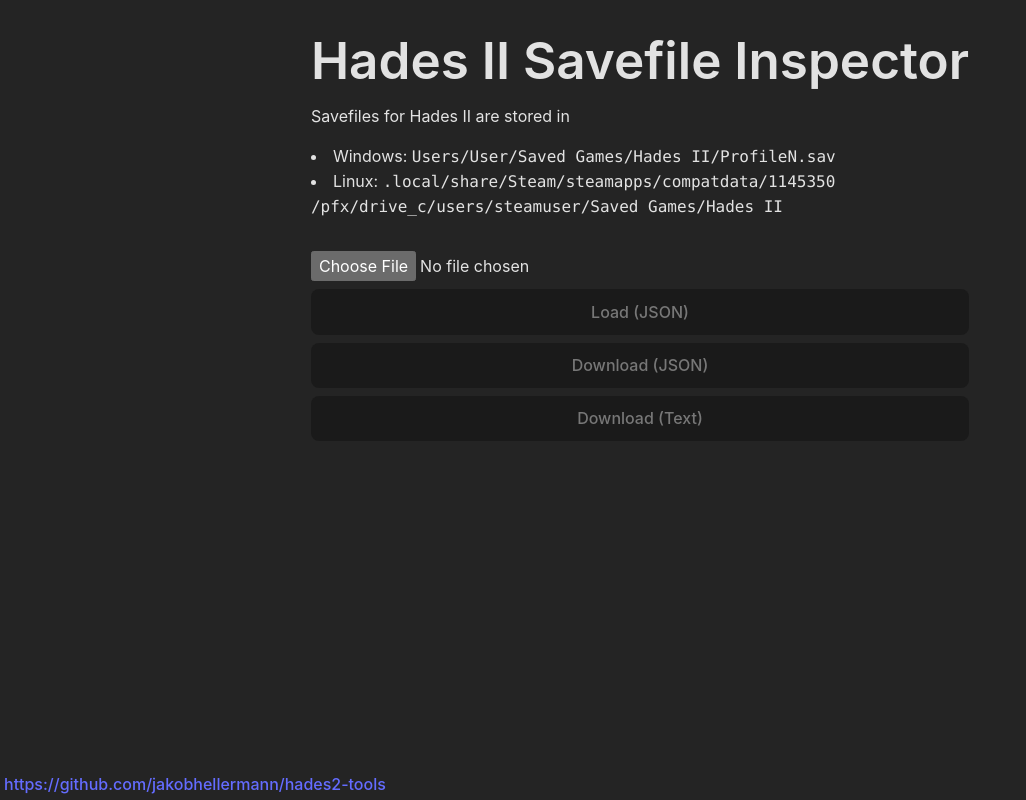
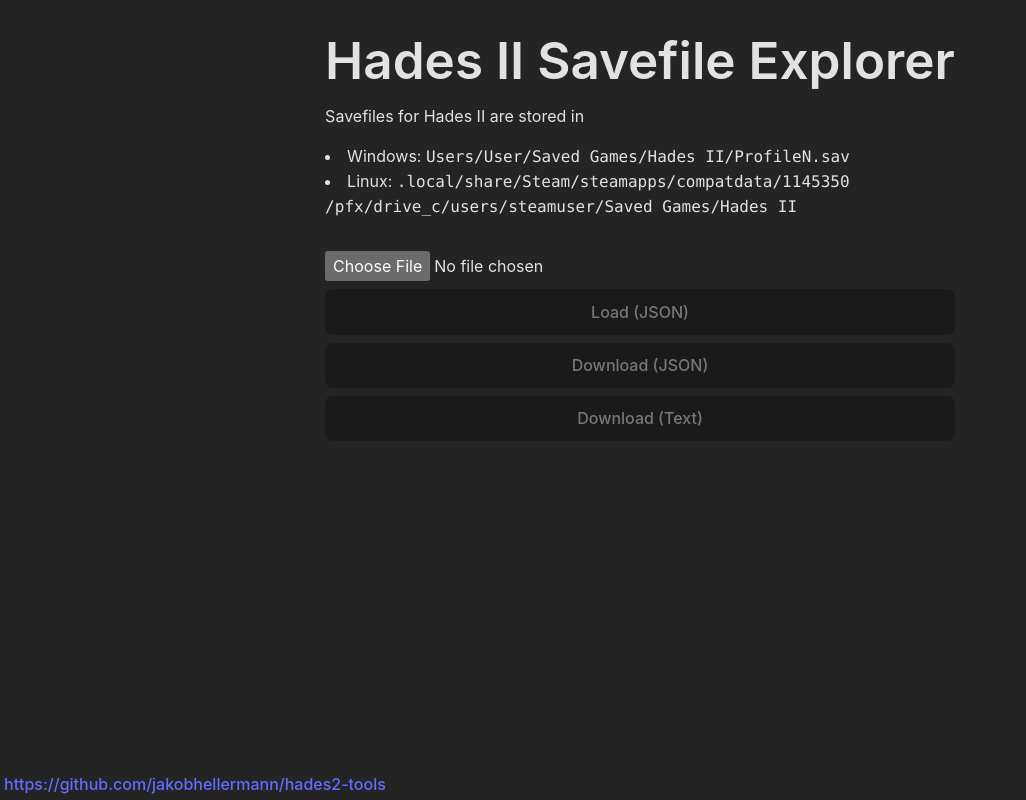
Before and after one commit to jakobhellermann/hades2-tools, a website built with Vite: page web/index.html in a window 1280 px wide. Shown: the whole page, without its empty margins (0-1026 px from the left). Built offline with nearby package versions, Linux system fonts and the light colour scheme.

Commit message:
inspector -> explorer

```diff
--- a/web/index.html
+++ b/web/index.html
@@ -9,7 +9,7 @@
 
     <body class="flex relative min-h-screen leading-6">
         <div id="app" class="flex flex-col gap-4 m-x-auto">
-            <h1>Hades II Savefile Inspector</h1>
+            <h1>Hades II Savefile Explorer</h1>
 
             <p>Savefiles for Hades II are stored in</p>
             <ul class="list-disc list-inside">
```
Also changed, not shown: README.md.
